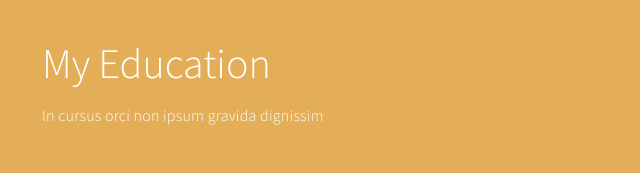
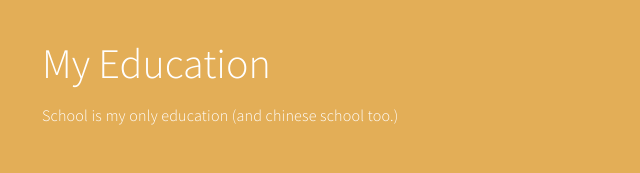
Before and after one commit to bradywong3/bradywong3.github.io, a plain HTML site: page index.html in a window 1280 px wide. Shown: the part 1880-2053 px from the top of the page, 0-640 px from the left. Drawn offline with Linux system fonts and the light colour scheme.

```diff
--- a/index.html
+++ b/index.html
@@ -248,7 +248,7 @@
                     <div class="color-white education-thumb">
                          <div class="wow fadeInUp section-title" data-wow-delay="0.8s">
                               <h1>My Education</h1>
-                              <p class="color-white">In cursus orci non ipsum gravida dignissim</p>
+                              <p class="color-white">School is my only education (and chinese school too.)</p>
                          </div>
 
                          <div class="wow fadeInUp color-white media" data-wow-delay="1.2s">
```
Also changed, not shown: 1 other file.
